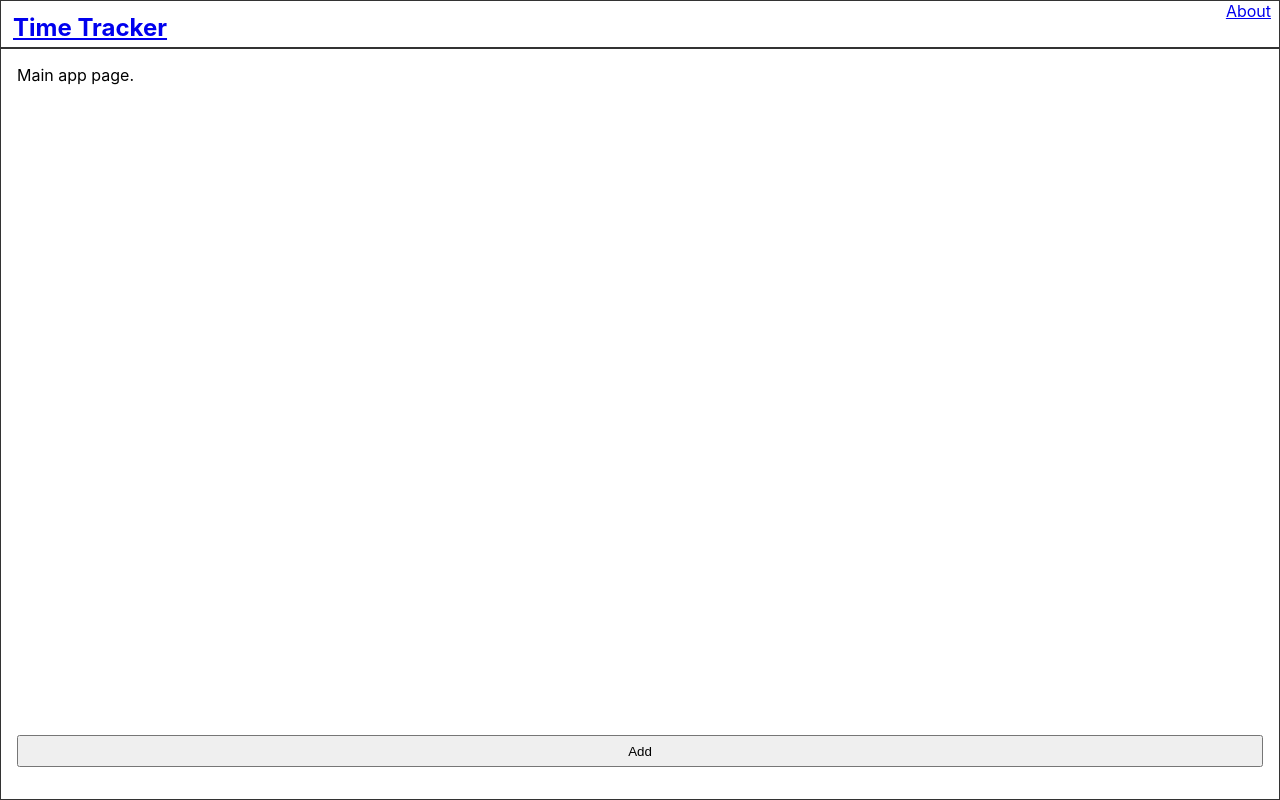
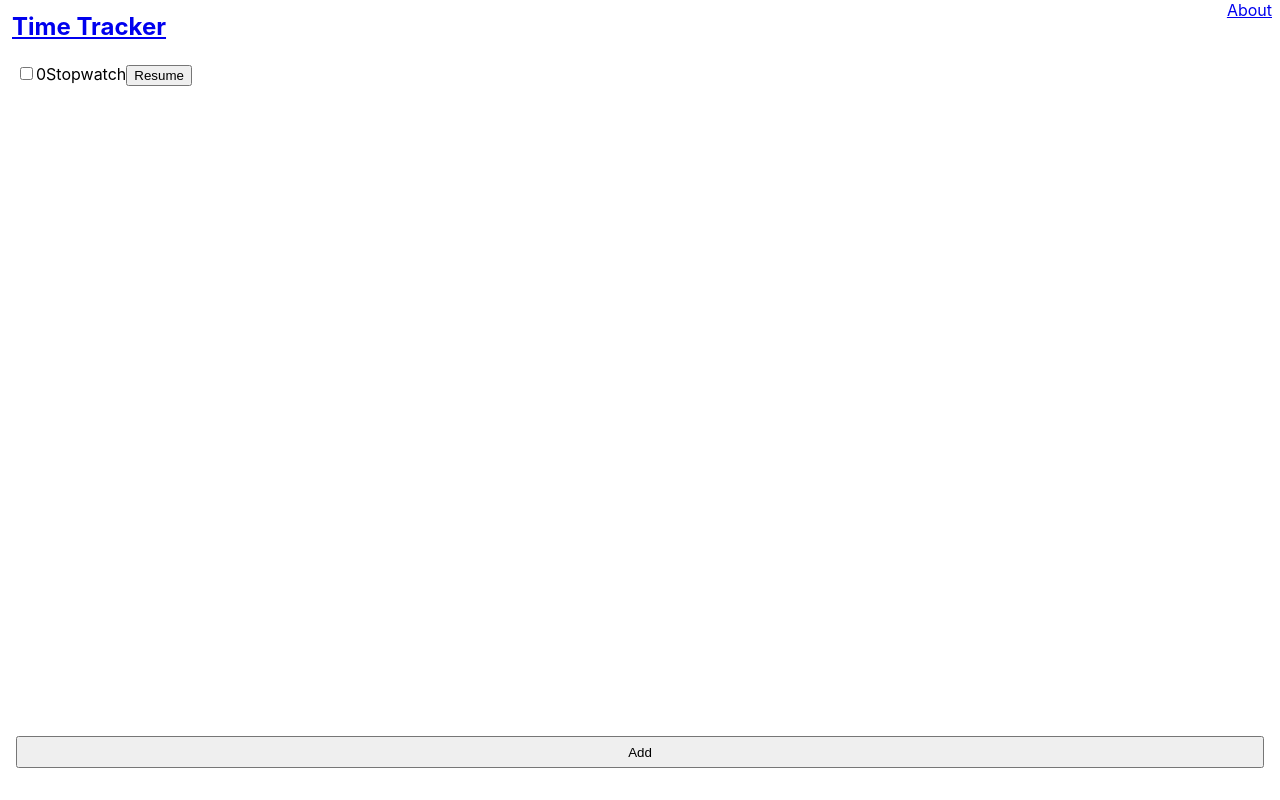
Before and after one commit to marcdenning/time-tracker, a React (Create React App) app: page /#/ in a window 1280 px wide. Built offline with nearby package versions, Linux system fonts and the light colour scheme.

Commit message:
Start to build stopwatch components and structure for app state.

```diff
--- a/src/App.css
+++ b/src/App.css
@@ -2,10 +2,6 @@
   display: grid;
   grid-template-rows: 3em auto;
   height: 100%;
-}
-
-.app-root > * {
-  border: 1px solid #333333;
 }
 
 .app-header {
--- a/src/App.js
+++ b/src/App.js
@@ -1,11 +1,7 @@
+import {HashRouter as Router, Link, Route, Switch} from 'react-router-dom';
+import About from './About';
 import './App.css';
-import About from './About';
-import {
-  HashRouter as Router,
-  Switch,
-  Route,
-  Link
-} from "react-router-dom";
+import StopwatchContainer from './StopwatchContainer';
 
 function App() {
   return (
@@ -25,14 +21,7 @@ function App() {
               <About/>
             </Route>
             <Route path="/">
-              <div className="app-container">
-                <div className="app-body">
-                  <div>Main app page.</div>
-                </div>
-                <footer className="app-footer">
-                  <button type="button" className="button-primary">Add</button>
-                </footer>
-              </div>
+              <StopwatchContainer />
             </Route>
           </Switch>
         </div>
--- /dev/null
+++ b/src/Stopwatch.js
@@ -0,0 +1,12 @@
+export default function Stopwatch(props) {
+  const stopwatch = props.stopwatch;
+
+  return (
+    <div>
+      <span><input type="checkbox" checked={stopwatch.isSelected}/></span>
+      <span>{stopwatch.elapsedTime}</span>
+      <span>{stopwatch.label}</span>
+      <span><button type="button">{stopwatch.isPaused ? 'Resume' : 'Pause'}</button></span>
+    </div>
+  )
+}
--- /dev/null
+++ b/src/StopwatchContainer.js
@@ -0,0 +1,29 @@
+import {Component} from "react"
+import Stopwatch from "./Stopwatch";
+
+export default class StopwatchContainer extends Component {
+  constructor(props) {
+    super(props);
+    this.state = {
+      stopwatches: [{
+        elapsedTime: 0,
+        label: 'Stopwatch',
+        isPaused: true,
+        isSelected: false
+      }]
+    }
+  }
+
+  render() {
+    return (
+      <div className="app-container">
+        <div className="app-body">
+          {this.state.stopwatches.map(stopwatch => (<Stopwatch stopwatch={stopwatch} />))}
+        </div>
+        <footer className="app-footer">
+          <button type="button" className="button-primary">Add</button>
+        </footer>
+      </div>
+    )
+  }
+}
```
